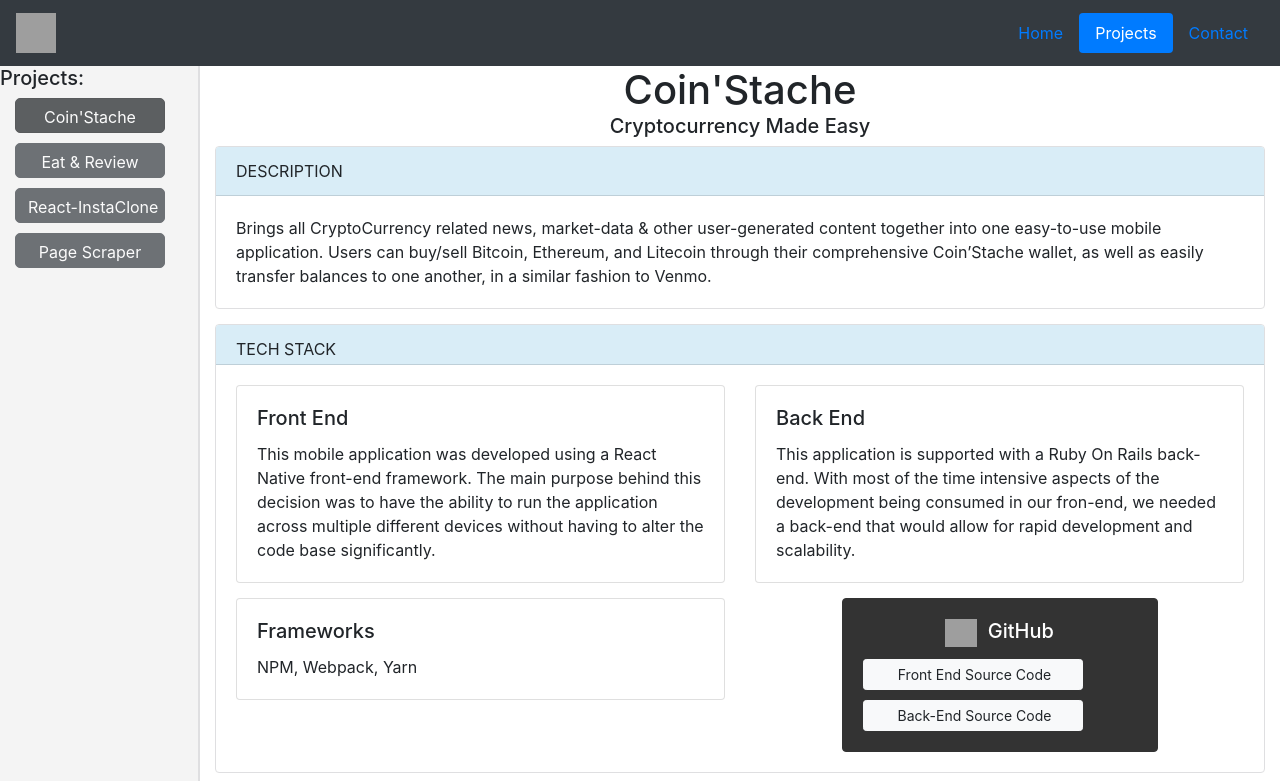
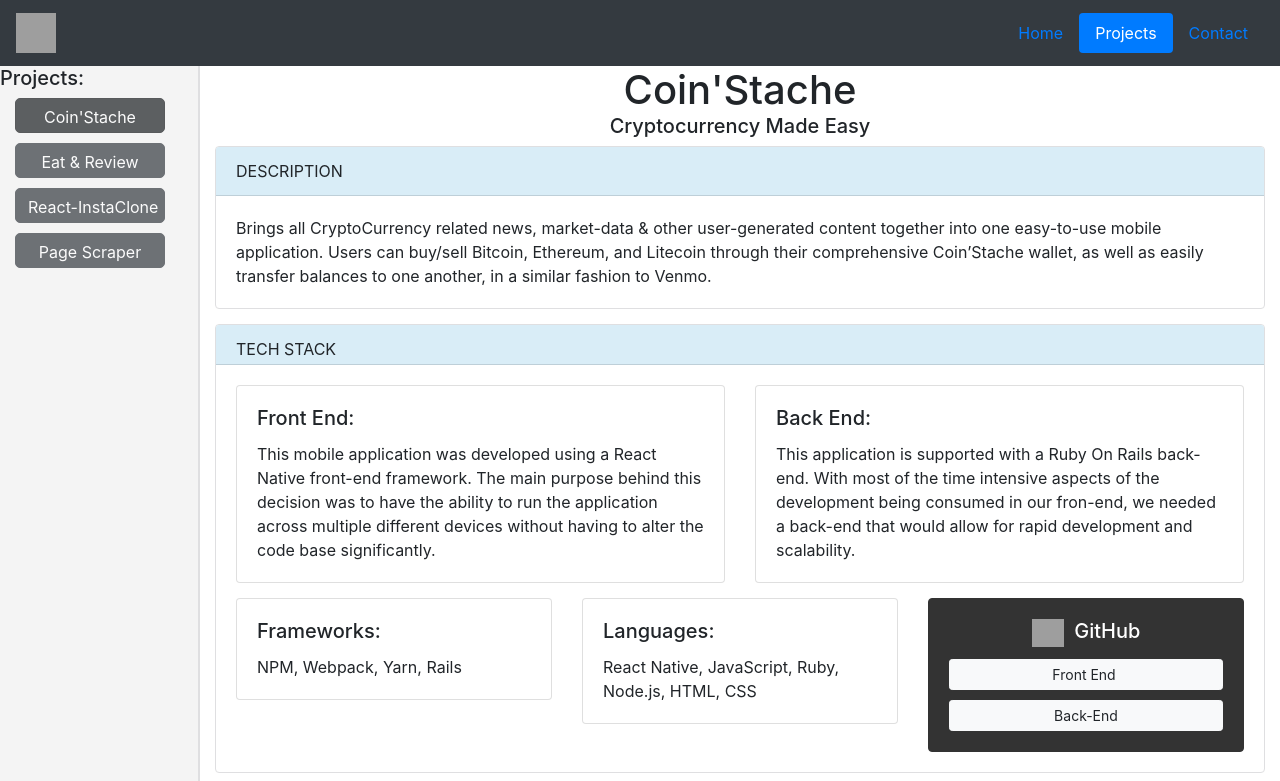
Before and after one commit to adamjweil/React-PersonalWebsite, a React (Create React App) app: page /Projects in a window 1280 px wide. Shown: the top 781 px of the page. Built offline with nearby package versions, Linux system fonts and the light colour scheme; grey boxes are pictures that could not be loaded.

Commit message:
organizing project descriptions

```diff
--- a/src/components/projects/CoinStache.js
+++ b/src/components/projects/CoinStache.js
@@ -41,37 +41,44 @@
                <Row>
                  <Col md="6">
                    <Card body>
-                     <CardTitle>Front End</CardTitle>
+                     <CardTitle>Front End:</CardTitle>
                      <CardText>This mobile application was developed using a React Native front-end framework. The main purpose behind this decision was to have the ability to run the application across multiple different devices without having to alter the code base significantly.</CardText>
                    </Card>
                  </Col>
                  <Col md="6">
                    <Card body>
-                     <CardTitle>Back End</CardTitle>
+                     <CardTitle>Back End:</CardTitle>
                      <CardText>This application is supported with a Ruby On Rails back-end. With most of the time intensive aspects of the development being consumed in our fron-end, we needed a back-end that would allow for rapid development and scalability.</CardText>
                    </Card>
                  </Col>
                </Row>
 
                <Row>
-                 <Col md={{size: 6, offset: 0}} style={{marginTop: "15px"}}>
+                 <Col md={{size: 4, offset: 0}} style={{marginTop: "15px"}}>
                    <Card body>
-                     <CardTitle>Frameworks</CardTitle>
-                     <CardText>NPM, Webpack, Yarn</CardText>
+                     <CardTitle>Frameworks:</CardTitle>
+                     <CardText>NPM, Webpack, Yarn, Rails</CardText>
                    </Card>
                  </Col>
 
-                 <Col md={{size: 4, offset: 1}} style={{marginTop: "15px"}}>
+                 <Col md={{size: 4, offset: 0}} style={{marginTop: "15px"}}>
+                   <Card body>
+                     <CardTitle>Languages:</CardTitle>
+                     <CardText>React Native, JavaScript, Ruby, Node.js, HTML, CSS</CardText>
+                   </Card>
+                 </Col>
+
+                 <Col md={{size: 4, offset: 0}} style={{marginTop: "15px"}}>
                    <Card body inverse className="github-heroku-buttons text-center" style={{ backgroundColor: '#333', borderColor: '#333'}}>
                     <CardTitle>
                       <img src="https://s3.amazonaws.com/aw-personal-website-images/Octocat.png" width="32px" height="28px" />
                       &nbsp;&nbsp;GitHub
                     </CardTitle>
-                    <a href="https://github.com/adamjweil/CoinStash" target="_blank" className="card-button btn btn-sm btn-light" role="button" aria-disabled="true" style={{marginBottom: "10px", width: "220px"}}>
-                      &nbsp;&nbsp;Front End Source Code&nbsp;
+                    <a href="https://github.com/adamjweil/CoinStash" target="_blank" className="card-button btn btn-sm btn-light" role="button" aria-disabled="true" style={{marginBottom: "10px", width: "100%"}}>
+                      Front End&nbsp;
                     </a>
-                    <a href="https://github.com/adamjweil/CoinStash-BackEnd" target="_blank" className="btn btn-sm btn-light" role="button" aria-disabled="true" style={{width: "220px"}}>
-                      &nbsp;&nbsp;Back-End Source Code&nbsp;
+                    <a href="https://github.com/adamjweil/CoinStash-BackEnd" target="_blank" className="btn btn-sm btn-light" role="button" aria-disabled="true" style={{width: "100%"}}>
+                      Back-End
                     </a>
                   </Card>
                  </Col>
--- a/src/components/projects/EatReview.js
+++ b/src/components/projects/EatReview.js
@@ -24,7 +24,7 @@
              </CardHeader>
              <CardBlock>
                <CardText>
-                 Web application built for posting new and exciting restaurants. Users can create an account, post a new restaurant with relevant details (provided that the restaurant is not already on the app), read and post reviews for these various eateries, and manage their account through the easy-to-use profile page.
+                 Web application built for posting new and exciting restaurants. Users can create an account, post a new restaurant with relevant details (provided that the restaurant is not already on the app), read and post reviews for these various eateries, and manage their account through the easy-to-use profile page
                </CardText>
              </CardBlock>
            </Card>
@@ -41,17 +41,17 @@
                <Row>
                  <Col md="6">
                    <Card body>
-                     <CardTitle>Front End</CardTitle>
+                     <CardTitle>Front End:</CardTitle>
                      <CardText>
-                        This web application was built using a Ruby On Rails framework. To create the dynamic Login and Register buttons on the Navbar, I needed to integrate some Javascript into the code base.
+                        This web application was built using a Rails framework, therefore most of the code base is in Ruby. I did also use Coffeescript & Javascript to make a couple features more responsive. I did utilize both  To create the dynamic Login and Register buttons on the Navbar, I needed to integrate some Javascript into the code base as well
                      </CardText>
                    </Card>
                  </Col>
                  <Col md="6">
                    <Card body>
-                     <CardTitle>Back End</CardTitle>
+                     <CardTitle>Back End:</CardTitle>
                      <CardText>
-                       The Back End of this application is built in Ruby, and the data it stores is managed with a PostgreSQL database.
+                       To store the information that this application serves, I set up a relational PostgreSQL database. The data is organized into three primary resources: Users, Restaurants, and Reviews. Each of these represents a table in the database, and are structured to accomodate the various types relationships between entities
                      </CardText>
                    </Card>
                  </Col>
@@ -60,9 +60,9 @@
                <Row>
                  <Col md={{size: 6, offset: 0}} style={{marginTop: "15px"}}>
                    <Card body>
-                     <CardTitle>Database</CardTitle>
+                     <CardTitle>Included:</CardTitle>
                      <CardText>
-                       PostgresSQL, ActiveRecord
+                       Ruby, Javascript, Rails, PostgreSQL, ActiveRecord, RESTful Routing, HTML, CSS, Bootstrap, Coffeescript, BCrypt, JQuery, Faker 'Gem'
                      </CardText>
                    </Card>
                  </Col>
--- a/src/components/projects/InstaClone.js
+++ b/src/components/projects/InstaClone.js
@@ -39,7 +39,7 @@
              </CardHeader>
              <CardBlock>
                <Row>
-                 <Col md="6">
+                 <Col md={{size: 10, offset: 1}}>
                    <Card body>
                      <CardTitle>Front End</CardTitle>
                      <CardText>
@@ -47,22 +47,15 @@
                      </CardText>
                    </Card>
                  </Col>
-                 <Col md="6">
-                   <Card body>
-                     <CardTitle>Back End</CardTitle>
-                     <CardText>
 
-                     </CardText>
-                   </Card>
-                 </Col>
                </Row>
 
                <Row>
                  <Col md={{size: 6, offset: 0}} style={{marginTop: "15px"}}>
                    <Card body>
-                     <CardTitle>Database</CardTitle>
+                     <CardTitle>Included:</CardTitle>
                      <CardText>
-
+                       React Router (BrowserRouter, Route, Switch, NavLink), JQuery, Handle Form Input/Submit, Fully 'Componentized', React Bootstrap Integration
                      </CardText>
                    </Card>
                  </Col>
--- a/src/components/projects/WebScraper.js
+++ b/src/components/projects/WebScraper.js
@@ -39,7 +39,7 @@
              </CardHeader>
              <CardBlock>
                <Row>
-                 <Col md="6">
+                 <Col md={{size: 10, offset: 1}}>
                    <Card body>
                      <CardTitle>Front End</CardTitle>
                      <CardText>
@@ -47,20 +47,13 @@
                      </CardText>
                    </Card>
                  </Col>
-                 <Col md="6">
-                   <Card body>
-                     <CardTitle>Back End</CardTitle>
-                     <CardText>
 
-                     </CardText>
-                   </Card>
-                 </Col>
                </Row>
 
                <Row>
                  <Col md={{size: 6, offset: 0}} style={{marginTop: "15px"}}>
                    <Card body>
-                     <CardTitle>Gems</CardTitle>
+                     <CardTitle>Included:</CardTitle>
                      <CardText>
                        HTTParty, Nokogiri
                      </CardText>
```
